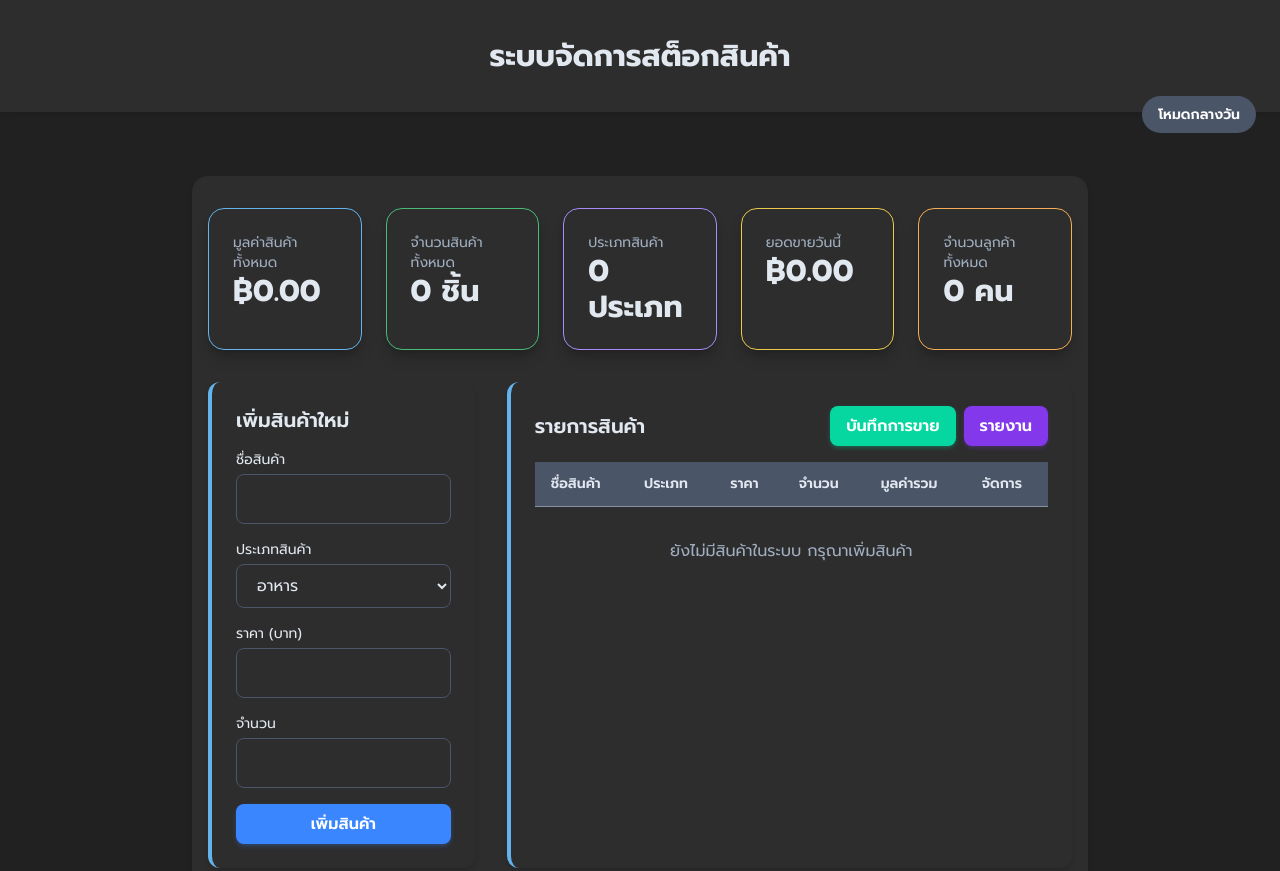
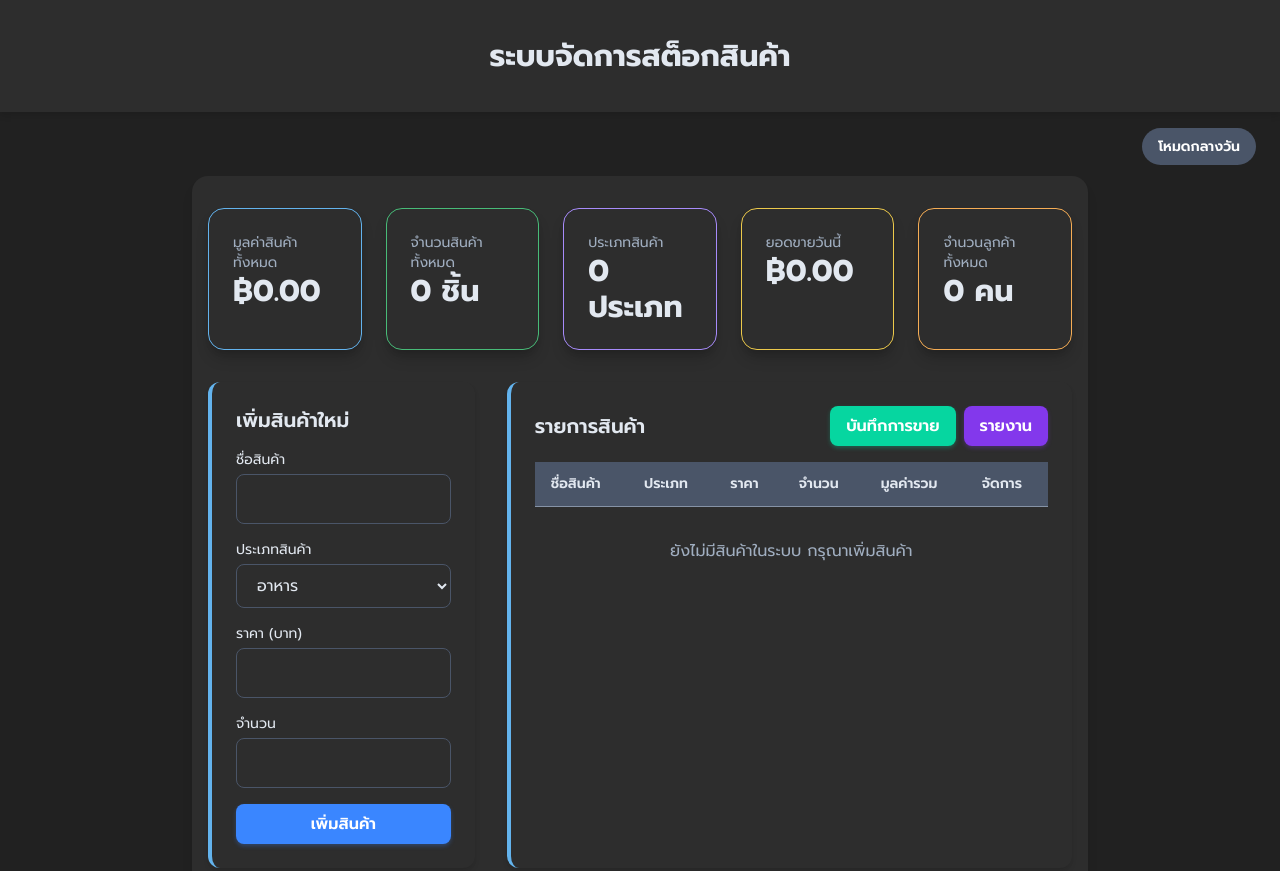
Before and after one commit to ICE162545/stock, a plain HTML site: page index.html in a window 1280 px wide. Shown: the top 871 px of the page. Drawn offline with nearby package versions, Linux system fonts and the light colour scheme.

Commit message:
index.html

```diff
--- a/index.html
+++ b/index.html
@@ -68,7 +68,7 @@
         .dark-mode-toggle {
             position: absolute;
             right: 1.5rem;
-            top: 6rem;
+            top: 8rem;
             background-color: #4a5568;
             color: #ffffff;
             border: none;
```
